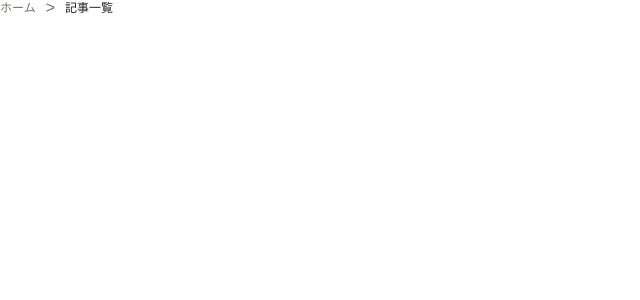
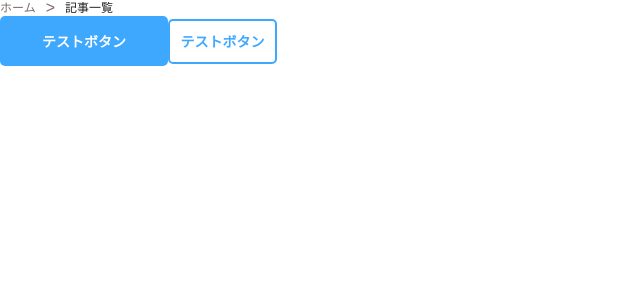
Before and after one commit to abeshi03/tech-blog, a Next.js app: page / in a window 1280 px wide. Shown: the top 300 px of the page, without its empty margins (0-640 px from the left). Built offline with nearby package versions, Linux system fonts and the light colour scheme.

Commit message:
Buttonコンポーネントを追加

```diff
--- /dev/null
+++ b/src/components/atoms/Button/Button.tsx
@@ -0,0 +1,47 @@
+// - フレームワーク =======================================================================================================
+import React, { memo, VFC, ReactNode } from "react";
+import Link from "next/link";
+// - アセット ============================================================================================================
+import styles from "./button.module.scss";
+// - ルーティング =========================================================================================================
+
+type Props = {
+  color: "SKY_BLUE" | "WHITE";
+  size: "SMALL" | "BIG";
+  path: string;
+  children: ReactNode;
+}
+
+/* eslint-disable-next-line react/display-name */
+export const Button: VFC<Props> = memo((props) => {
+  const { color, path, children, size } = props;
+
+  const ButtonColorModifierCSS_Class = (): string | null => {
+    switch (color) {
+      case "SKY_BLUE": return styles.button__skyBlue;
+      case "WHITE": return styles.button__white;
+      default: return null;
+    }
+  };
+
+  const ButtonSizeModifierCSS_Class = (): string | null => {
+    switch (size) {
+      case "SMALL": return styles.small;
+      case "BIG": return styles.big;
+      default: return null;
+    }
+  };
+
+
+  return (
+    <React.Fragment>
+      <Link href={path}>
+        <a className={styles.path}>
+          <button className={`${ButtonColorModifierCSS_Class()} ${ButtonSizeModifierCSS_Class()} ${styles.button}`}>
+            { children }
+          </button>
+        </a>
+      </Link>
+    </React.Fragment>
+  );
+});
--- /dev/null
+++ b/src/components/atoms/Button/button.module.scss
@@ -0,0 +1,102 @@
+@import "src/assets/styles/global/mixins/mixins";
+@import "src/assets/styles/global/valiables/valiables";
+
+.button__skyBlue {
+
+  background: $MAIN_COLOR_SKY_BLUE;
+  color: #FFFFFF;
+
+  border: none;
+
+
+  &:hover {
+
+    background: #FFFFFF;
+    color: $MAIN_COLOR_SKY_BLUE;
+
+    border: 2px solid $MAIN_COLOR_SKY_BLUE;
+
+    box-shadow: 0 3px 6px rgba(black, 0.25);
+  }
+
+
+  &:focus {
+
+    background: $MAIN_COLOR_SKY_BLUE;
+    color: #FFFFFF;
+  }
+
+
+  &:active {
+
+    background: #FFFFFF;
+    color: $MAIN_COLOR_SKY_BLUE;
+
+    border: 2px solid $MAIN_COLOR_SKY_BLUE;
+  }
+}
+
+
+.button__white {
+
+  background: #FFFFFF;
+  color: $MAIN_COLOR_SKY_BLUE;
+
+  border: 2px solid $MAIN_COLOR_SKY_BLUE;
+
+
+  &:hover {
+
+    background: $MAIN_COLOR_SKY_BLUE;
+    color: #FFFFFF;
+
+    border: 2px solid $MAIN_COLOR_SKY_BLUE;
+
+    box-shadow: 0 3px 6px rgba(black, 0.25);
+  }
+
+
+  &:focus {
+
+    background: #FFFFFF;
+    color: $MAIN_COLOR_SKY_BLUE;
+  }
+
+
+  &:active {
+
+    background: $MAIN_COLOR_SKY_BLUE;
+    color: #FFFFFF;
+  }
+}
+
+.button {
+
+  border-radius: 5px;
+
+  font-size: 14px;
+  font-weight: bold;
+
+  cursor: pointer;
+}
+
+
+.big {
+
+  width: 168px;
+  height: 50px;
+
+  //border-radius: 5px;
+  //
+  //font-size: 14px;
+  //font-weight: bold;
+  //
+  //cursor: pointer;
+}
+
+.small {
+
+  width: 109px;
+  height: 45px;
+
+}
--- a/src/pages/index.page.tsx
+++ b/src/pages/index.page.tsx
@@ -1,6 +1,7 @@
 // - フレームワーク =======================================================================================================
 import React, { VFC } from "react";
 import { Breadcrumb, BreadcrumbLink } from "../components/atoms/Breadcrumb/Breadcrumb";
+import { Button } from "../components/atoms/Button/Button";
 
 // 表示テスト後ほど削除 ====================================================================================================
 const links: BreadcrumbLink[] = [
@@ -16,11 +17,15 @@ const links: BreadcrumbLink[] = [
 
 const Home: VFC = () => {
   return(
-    <Breadcrumb
-      // 表示テスト後ほどページから削除
-      // @ts-ignore
-      links={links}
-    />
+    <>
+      <Breadcrumb
+        // 表示テスト後ほどページから削除
+        // @ts-ignore
+        links={links}
+      />
+      <Button color={"SKY_BLUE"} path={"/"} size={"BIG"}>テストボタン</Button>
+      <Button color={"WHITE"} path={"/"} size={"SMALL"}>テストボタン</Button>
+    </>
   );
 };
 
```
